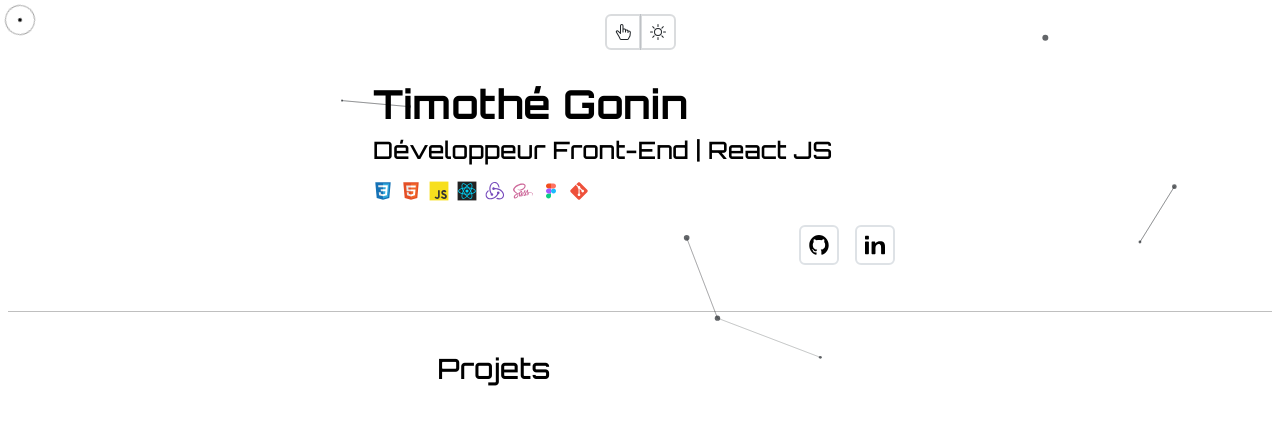
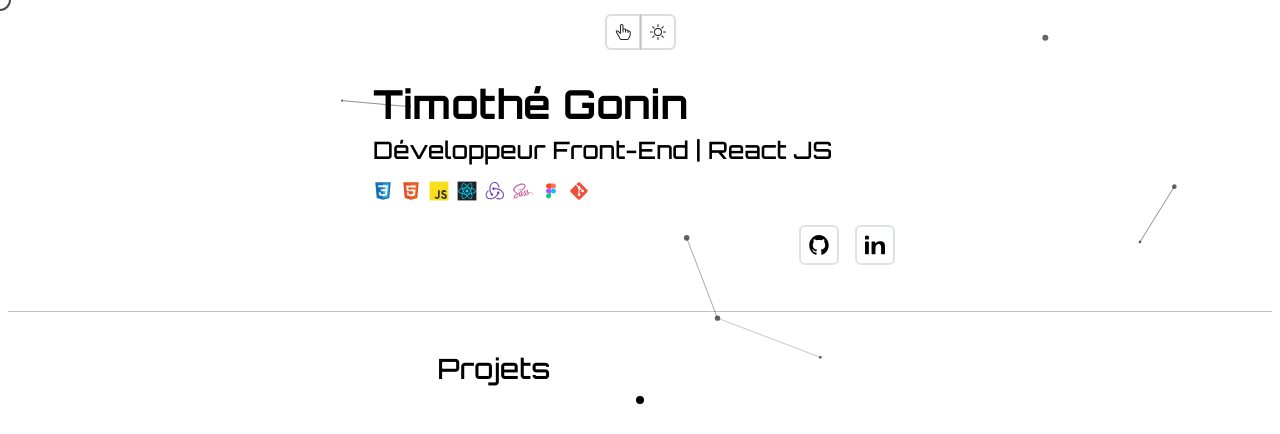
Before and after one commit to timothegonin/portfolio, a React (Create React App) app: page / in a window 1280 px wide. Shown: the top 434 px of the page. Built offline with nearby package versions, Linux system fonts and the light colour scheme.

Commit message:
🚧 🏗️ ✨new cursor code

```diff
--- a/src/App.js
+++ b/src/App.js
@@ -3,13 +3,14 @@ import ParticlesBackground from "./components/ParticlesBackground";
 import NavBar from "./components/Navbar";
 import Header from "./container/Header";
 import Projects from "./container/Projects";
-import "./components/Cursor/Cursor";
-import "./components/Cursor/Cursor.css";
+import Cursor from "./components/Cursor/Cursor";
+// import "./components/Cursor/Cursor.css";
 
 function App({ data }) {
 	return (
 		<div className="App">
-			<div className="cursor"></div>
+			{/* <div className="cursor"></div> */}
+			<Cursor />
 			<ParticlesBackground />
 			<NavBar />
 			<Header />
--- a/src/components/Cursor/Cursor.css
+++ b/src/components/Cursor/Cursor.css
@@ -1,8 +1,8 @@
-body {
+/* body {
 	cursor: none;
-}
+} */
 
-.cursor {
+/* .cursor {
 	width: 40px;
 	height: 40px;
 	border: 0.01rem solid grey;
@@ -10,9 +10,9 @@ body {
 	position: absolute;
 	animation: Anim1 1s infinite alternate;
 	pointer-events: none;
-}
+} */
 
-.cursor::before {
+/* .cursor::before {
 	content: "";
 	position: absolute;
 	top: 50%;
@@ -22,23 +22,23 @@ body {
 	height: 5px;
 	background: black;
 	border-radius: 50%;
-}
+} */
 
-.expand {
+/* .expand {
 	animation: Anim2 0.5s;
 	background: silver;
-	/* border: 1px solid crimson; */
-}
-@keyframes Anim1 {
+	border: 1px solid crimson;
+} */
+/* @keyframes Anim1 {
 	from {
 		transform: scale(1) rotate(0deg);
 	}
 	to {
 		transform: scale(0.7) rotate(190deg);
 	}
-}
+} */
 
-@keyframes Anim2 {
+/* @keyframes Anim2 {
 	0% {
 		transform: scale(1);
 	}
@@ -49,4 +49,35 @@ body {
 		transform: scale(1);
 		opacity: 0;
 	}
+} */
+
+.ring {
+	position: fixed;
+	top: 0;
+	left: 0;
+	width: 22px;
+	height: 22px;
+	border: 2px solid rgba(31, 30, 30, 0.808);
+	border-radius: 100%;
+	transform: translate(-50%, -50%);
+	-webkit-transition-duration: 100ms;
+	transition-duration: 100ms;
+	-webkit-transition-timing-function: ease-out;
+	transition-timing-function: ease-out;
+	will-change: width, height, transform, border;
+	z-index: 999;
+	pointer-events: none;
 }
+
+.dot {
+	position: fixed;
+	top: 50%;
+	left: 50%;
+	width: 8px;
+	height: 8px;
+	background-color: black;
+	border-radius: 100%;
+	transform: translate(-50%, -50%);
+	z-index: 999;
+	pointer-events: none;
+}
--- a/src/components/Cursor/Cursor.js
+++ /dev/null
@@ -1,16 +0,0 @@
-const cursor = document.querySelector(".cursor");
-
-document.addEventListener("mousemove", (e) => {
-	cursor.setAttribute(
-		"style",
-		"top:" + (e.pageY - 20) + "px; left:" + (e.pageX - 20) + "px;"
-	);
-});
-
-document.addEventListener("click", () => {
-	cursor.classList.add("expand");
-
-	setTimeout(() => {
-		cursor.classList.remove("expand");
-	}, 500);
-});
--- /dev/null
+++ b/src/components/Cursor/Cursor.jsx
@@ -0,0 +1,34 @@
+// const cursor = document.querySelector(".cursor");
+
+// document.addEventListener("mousemove", (e) => {
+// 	cursor.setAttribute(
+// 		"style",
+// 		"top:" + (e.pageY - 20) + "px; left:" + (e.pageX - 20) + "px;"
+// 	);
+// });
+
+// document.addEventListener("click", () => {
+// 	cursor.classList.add("expand");
+
+// 	setTimeout(() => {
+// 		cursor.classList.remove("expand");
+// 	}, 500);
+// });
+
+import "./Cursor.css";
+import useMousePosition from "../../utils/hook/useMousePosition";
+
+const DotRing = () => {
+	// 1.
+	const { x, y } = useMousePosition();
+	return (
+		<>
+			{/* 2. */}
+			<div style={{ left: `${x}px`, top: `${y}px` }} className="ring"></div>
+			{/* 3. */}
+			<div className="dot" style={{ left: `${x}px`, top: `${y}px` }}></div>
+		</>
+	);
+};
+
+export default DotRing;
--- a/src/utils/hook/useMousePosition.jsx
+++ b/src/utils/hook/useMousePosition.jsx
@@ -0,0 +1,18 @@
+import { useEffect, useState } from "react";
+
+export default function useMousePosition() {
+	const [mousePosition, setMousePosition] = useState({ x: null, y: null });
+
+	useEffect(() => {
+		const mouseMoveHandler = (event) => {
+			const { clientX, clientY } = event;
+			setMousePosition({ x: clientX, y: clientY });
+		};
+		document.addEventListener("mousemove", mouseMoveHandler);
+
+		return () => {
+			document.removeEventListener("mousemove", mouseMoveHandler);
+		};
+	}, []);
+	return mousePosition;
+}
```
